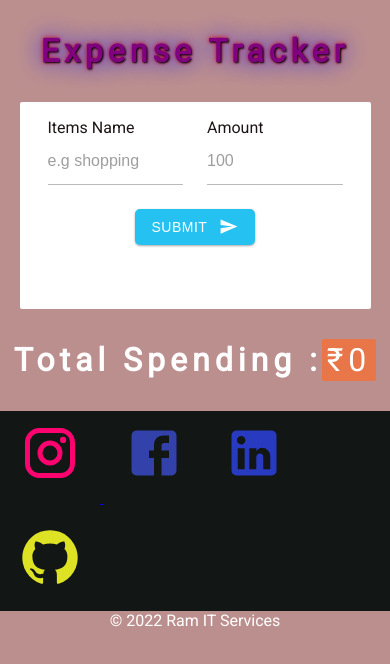
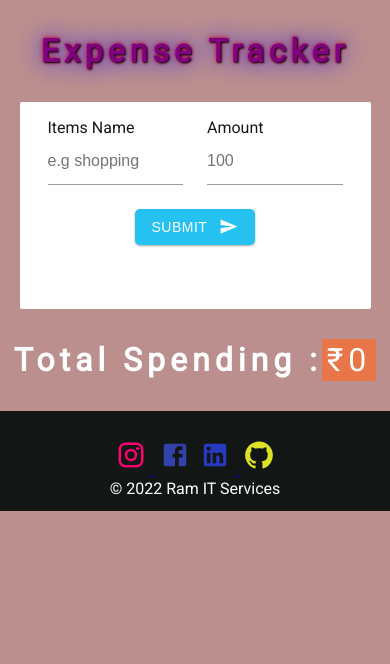
Before and after one commit to Ramkishan01997/ExepenseTracker, a React (Create React App) app: page / in a window 390 px wide. Shown: the top 664 px of the page. Built offline with nearby package versions, Linux system fonts and the light colour scheme.

Commit message:
added media query for responsiveness

```diff
--- a/src/App.css
+++ b/src/App.css
@@ -62,7 +62,7 @@ color:rgb(29, 21, 21);
   font-size: 16px;
   margin: 0 0 8px 0;
   padding: 0;
-  opacity:70%;
+  opacity:100%;
 }
 .btn {
   text-decoration: none;
--- a/src/Components/Footer.css
+++ b/src/Components/Footer.css
@@ -7,8 +7,8 @@
     align-items: center;
     flex-direction: column;
     padding-top: 10px;
-    position: relative;
-margin-bottom: 0;
+    /* position: relative;
+margin-bottom: 0;    */
 }
 .socialMedia svg{
     color:white;
@@ -20,3 +20,33 @@ margin-bottom: 0;
 .footer{
     color:white;
 }
+@media screen and (max-width: 601px) {
+    .socialMedia svg{
+        color:white;
+        margin: 5px !important;
+        font-size: 15px !important;
+        cursor:pointer;
+
+    }
+}
+@media screen and (max-width: 993px) {
+    .socialMedia svg{
+        color:white;
+        margin: 5px !important;
+        font-size: 30px !important;
+        cursor:pointer;
+
+    }
+    .footer{
+        width:100%;
+        height: 100px;
+        background-color: #121615;
+        display: flex;
+        justify-content: center;
+        align-items: center;
+        flex-direction: column;
+        padding-top: 10px;
+        /* position: relative;
+    margin-bottom: 0;    */
+    }
+}
--- a/src/Components/Footer.jsx
+++ b/src/Components/Footer.jsx
@@ -9,10 +9,10 @@ function Footer() {
         <div className="footer">
         <div className="socialMedia">
 
-        <a href="https://www.instagram.com/ramkishan1997/"> <InstagramIcon style={{"color":"#fc036f"}}/></a>
+        <a href="https://www.instagram.com/ramkishan1997/"> <InstagramIcon style={{"color":"#fc036f"}} /></a>
        <a href="https://www.facebook.com/ramkishan.suryawanshi.5"> <FacebookIcon style={{"color":"#3341ab"}}/></a>
-       <a href="https://www.linkedin.com/in/ramkishan-suryawanshi/" ><LinkedInIcon style={{"color":"#283abf"}}/></a>
-       <a href="https://github.com/Ramkishan01997/"> <GitHubIcon style={{"color":"#dde324"}}/></a>
+       <a href="https://www.linkedin.com/in/ramkishan-suryawanshi/" ><LinkedInIcon style={{"color":"#283abf"}} /></a>
+       <a href="https://github.com/Ramkishan01997/"> <GitHubIcon style={{"color":"#dde324"}} /></a>
         </div>
             <p>&copy; 2022 Ram IT Services</p>
         </div>
```
